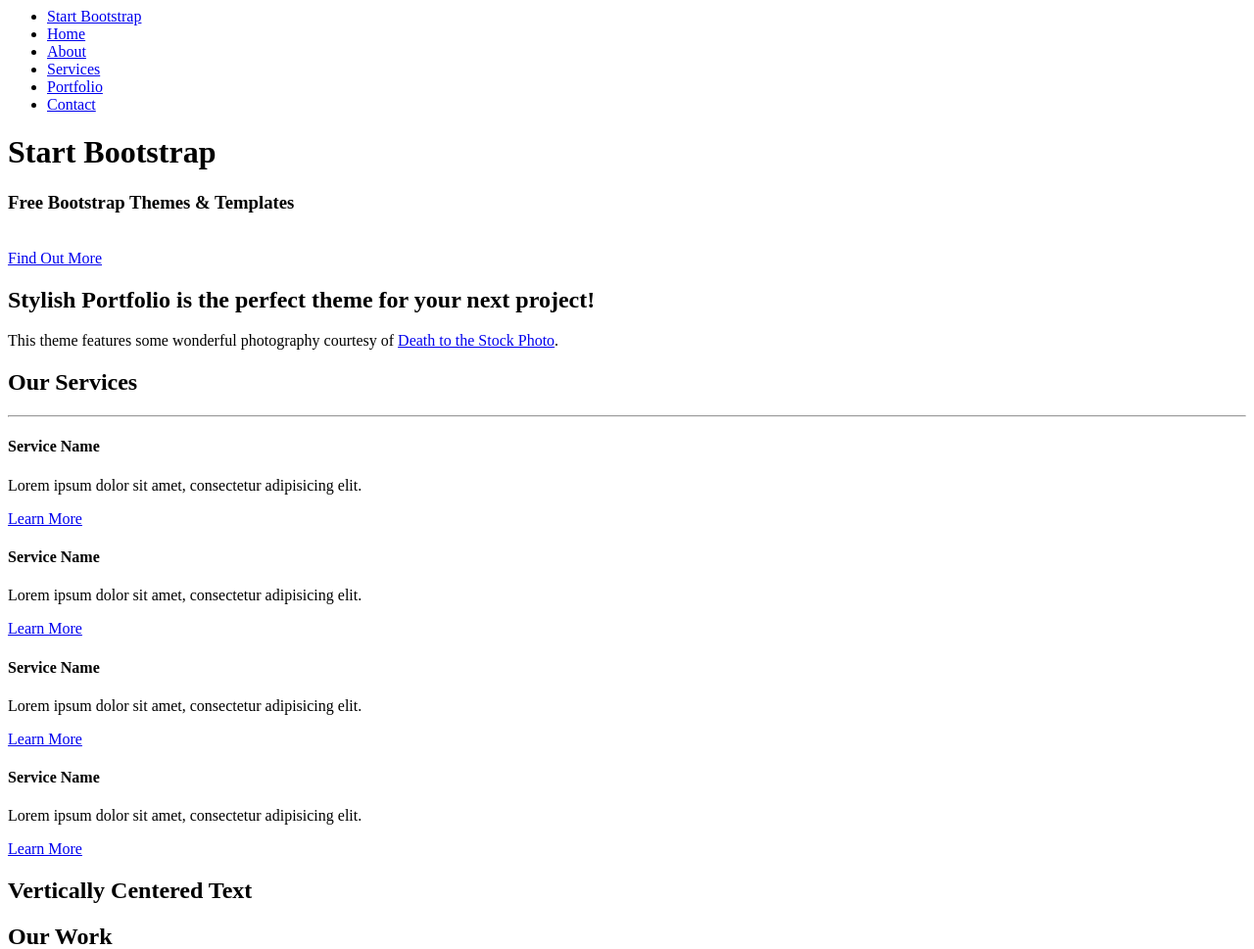
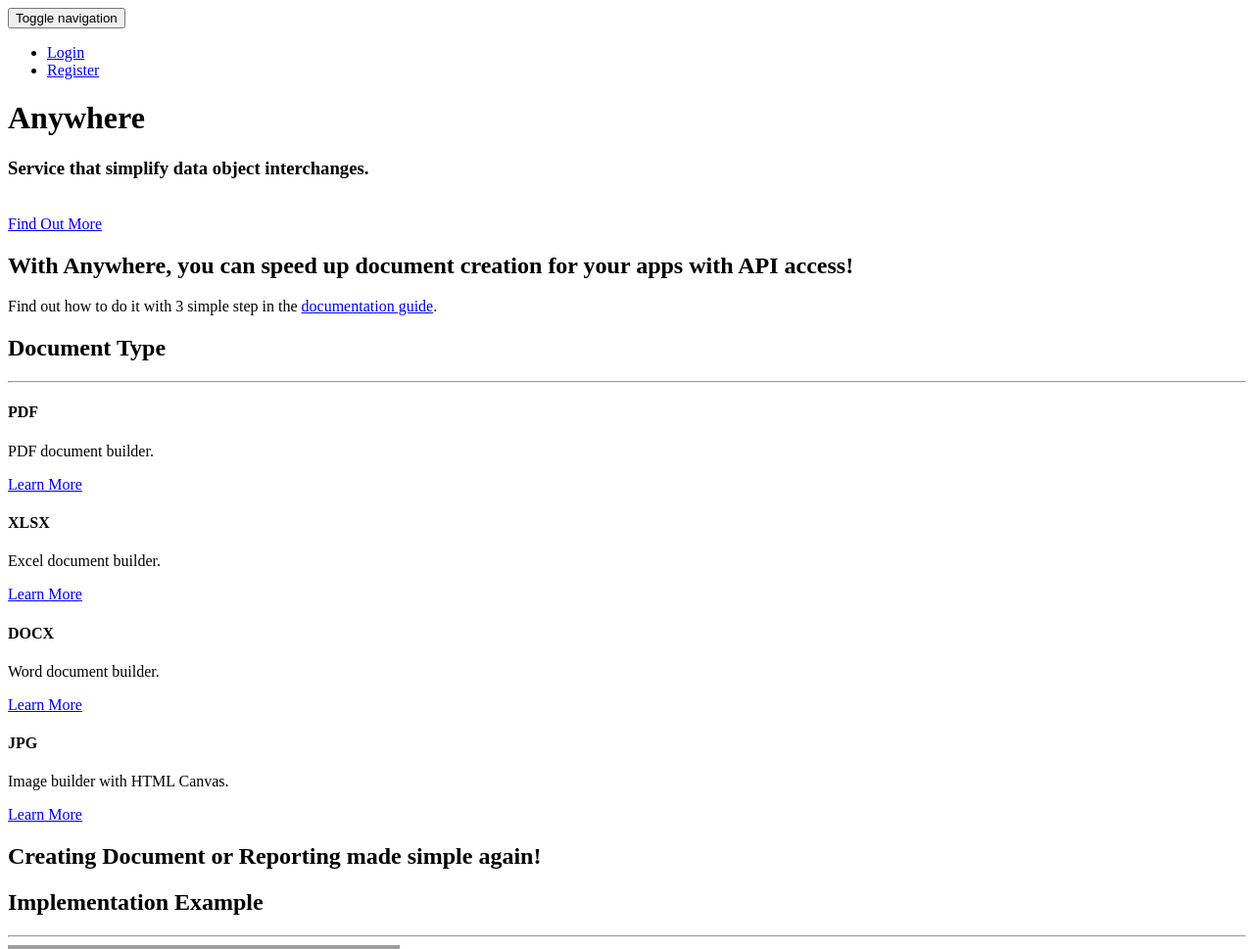
Before and after one commit to Velliz/anywhere, a PHP site: template src/view/frontend/main.php in a window 1280 px wide. Shown: the top 969 px of the page at 98% size. Run offline with PHP 8.4, Linux system fonts and the light colour scheme; the template is opened without the code that fills it, so the values that code supplies are empty; some libraries are stand-ins or nearby versions; grey boxes are pictures that could not be loaded.

Commit message:
design homepage

```diff
--- a/src/view/frontend/main.php
+++ b/src/view/frontend/main.php
@@ -1,36 +1,29 @@
 <body>
 
-<!-- Navigation -->
-<a id="menu-toggle" href="#" class="btn btn-dark btn-lg toggle"><i class="fa fa-bars"></i></a>
-<nav id="sidebar-wrapper">
-    <ul class="sidebar-nav">
-        <a id="menu-close" href="#" class="btn btn-light btn-lg pull-right toggle"><i class="fa fa-times"></i></a>
-        <li class="sidebar-brand">
-            <a href="#top" onclick=$ ( "#menu-close").click();>Start Bootstrap</a>
-        </li>
-        <li>
-            <a href="#top" onclick=$ ( "#menu-close").click();>Home</a>
-        </li>
-        <li>
-            <a href="#about" onclick=$ ( "#menu-close").click();>About</a>
-        </li>
-        <li>
-            <a href="#services" onclick=$ ( "#menu-close").click();>Services</a>
-        </li>
-        <li>
-            <a href="#portfolio" onclick=$ ( "#menu-close").click();>Portfolio</a>
-        </li>
-        <li>
-            <a href="#contact" onclick=$ ( "#menu-close").click();>Contact</a>
-        </li>
-    </ul>
+<nav class="navbar navbar-inverse navbar-fixed-top">
+    <div class="container">
+        <div class="navbar-header">
+            <button aria-controls="navbar" aria-expanded="false" data-target="#navbar" data-toggle="collapse" class="navbar-toggle collapsed" type="button">
+                <span class="sr-only">Toggle navigation</span>
+                <span class="icon-bar"></span>
+                <span class="icon-bar"></span>
+                <span class="icon-bar"></span>
+            </button>
+        </div>
+        <div class="navbar-collapse collapse" id="navbar">
+            <ul class="nav navbar-nav navbar-right">
+                <li><a href="#" class="btn btn-lg btn-dark">Login</a></li>
+                <li><a href="#" class="btn btn-lg btn-dark">Register</a></li>
+            </ul>
+        </div>
+    </div>
 </nav>
 
 <!-- Header -->
 <header id="top" class="header">
     <div class="text-vertical-center">
-        <h1>Start Bootstrap</h1>
-        <h3>Free Bootstrap Themes &amp; Templates</h3>
+        <h1>Anywhere</h1>
+        <h3>Service that simplify data object interchanges.</h3>
         <br>
         <a href="#about" class="btn btn-dark btn-lg">Find Out More</a>
     </div>
@@ -41,22 +34,18 @@
     <div class="container">
         <div class="row">
             <div class="col-lg-12 text-center">
-                <h2>Stylish Portfolio is the perfect theme for your next project!</h2>
-                <p class="lead">This theme features some wonderful photography courtesy of <a target="_blank" href="http://join.deathtothestockphoto.com/">Death to the Stock Photo</a>.</p>
+                <h2>With Anywhere, you can speed up document creation for your apps with API access!</h2>
+                <p class="lead">Find out how to do it with 3 simple step in the <a href="anywhere/docs">documentation guide</a>.</p>
             </div>
         </div>
-        <!-- /.row -->
     </div>
-    <!-- /.container -->
 </section>
 
-<!-- Services -->
-<!-- The circle icons use Font Awesome's stacked icon classes. For more information, visit http://fontawesome.io/examples/ -->
 <section id="services" class="services bg-primary">
     <div class="container">
         <div class="row text-center">
             <div class="col-lg-10 col-lg-offset-1">
-                <h2>Our Services</h2>
+                <h2>Document Type</h2>
                 <hr class="small">
                 <div class="row">
                     <div class="col-md-3 col-sm-6">
@@ -66,9 +55,9 @@
                                 <i class="fa fa-cloud fa-stack-1x text-primary"></i>
                             </span>
                             <h4>
-                                <strong>Service Name</strong>
+                                <strong>PDF</strong>
                             </h4>
-                            <p>Lorem ipsum dolor sit amet, consectetur adipisicing elit.</p>
+                            <p>PDF document builder.</p>
                             <a href="#" class="btn btn-light">Learn More</a>
                         </div>
                     </div>
@@ -79,9 +68,9 @@
                                 <i class="fa fa-compass fa-stack-1x text-primary"></i>
                             </span>
                             <h4>
-                                <strong>Service Name</strong>
+                                <strong>XLSX</strong>
                             </h4>
-                            <p>Lorem ipsum dolor sit amet, consectetur adipisicing elit.</p>
+                            <p>Excel document builder.</p>
                             <a href="#" class="btn btn-light">Learn More</a>
                         </div>
                     </div>
@@ -92,9 +81,9 @@
                                 <i class="fa fa-flask fa-stack-1x text-primary"></i>
                             </span>
                             <h4>
-                                <strong>Service Name</strong>
+                                <strong>DOCX</strong>
                             </h4>
-                            <p>Lorem ipsum dolor sit amet, consectetur adipisicing elit.</p>
+                            <p>Word document builder.</p>
                             <a href="#" class="btn btn-light">Learn More</a>
                         </div>
                     </div>
@@ -105,9 +94,9 @@
                                 <i class="fa fa-shield fa-stack-1x text-primary"></i>
                             </span>
                             <h4>
-                                <strong>Service Name</strong>
+                                <strong>JPG</strong>
                             </h4>
-                            <p>Lorem ipsum dolor sit amet, consectetur adipisicing elit.</p>
+                            <p>Image builder with HTML Canvas.</p>
                             <a href="#" class="btn btn-light">Learn More</a>
                         </div>
                     </div>
@@ -124,7 +113,7 @@
 <!-- Callout -->
 <aside class="callout">
     <div class="text-vertical-center">
-        <h1>Vertically Centered Text</h1>
+        <h1>Creating Document or Reporting made simple again!</h1>
     </div>
 </aside>
 
@@ -133,7 +122,7 @@
     <div class="container">
         <div class="row">
             <div class="col-lg-10 col-lg-offset-1 text-center">
-                <h2>Our Work</h2>
+                <h2>Implementation Example</h2>
                 <hr class="small">
                 <div class="row">
                     <div class="col-md-6">
@@ -165,8 +154,6 @@
                         </div>
                     </div>
                 </div>
-                <!-- /.row (nested) -->
-                <a href="#" class="btn btn-dark">View More Items</a>
             </div>
             <!-- /.col-lg-10 -->
         </div>
@@ -180,36 +167,22 @@
     <div class="container">
         <div class="row">
             <div class="col-lg-12 text-center">
-                <h3>The buttons below are impossible to resist.</h3>
-                <a href="#" class="btn btn-lg btn-light">Click Me!</a>
-                <a href="#" class="btn btn-lg btn-dark">Look at Me!</a>
+                <h3>Let's build your own Document or Reporting.</h3>
+                <a href="#" class="btn btn-lg btn-light">Login</a>
+                <a href="#" class="btn btn-lg btn-dark">Register</a>
             </div>
         </div>
     </div>
 </aside>
-
-<!-- Map -->
-<section id="contact" class="map">
-    <iframe width="100%" height="100%" frameborder="0" scrolling="no" marginheight="0" marginwidth="0" src="https://maps.google.com/maps?f=q&amp;source=s_q&amp;hl=en&amp;geocode=&amp;q=Twitter,+Inc.,+Market+Street,+San+Francisco,+CA&amp;aq=0&amp;oq=twitter&amp;sll=28.659344,-81.187888&amp;sspn=0.128789,0.264187&amp;ie=UTF8&amp;hq=Twitter,+Inc.,+Market+Street,+San+Francisco,+CA&amp;t=m&amp;z=15&amp;iwloc=A&amp;output=embed"></iframe>
-    <br />
-    <small>
-        <a href="https://maps.google.com/maps?f=q&amp;source=embed&amp;hl=en&amp;geocode=&amp;q=Twitter,+Inc.,+Market+Street,+San+Francisco,+CA&amp;aq=0&amp;oq=twitter&amp;sll=28.659344,-81.187888&amp;sspn=0.128789,0.264187&amp;ie=UTF8&amp;hq=Twitter,+Inc.,+Market+Street,+San+Francisco,+CA&amp;t=m&amp;z=15&amp;iwloc=A"></a>
-    </small>
-    </iframe>
-</section>
 
 <!-- Footer -->
 <footer>
     <div class="container">
         <div class="row">
             <div class="col-lg-10 col-lg-offset-1 text-center">
-                <h4><strong>Start Bootstrap</strong>
-                </h4>
-                <p>3481 Melrose Place
-                    <br>Beverly Hills, CA 90210</p>
+                <h4><strong>Anywhere</strong></h4>
                 <ul class="list-unstyled">
-                    <li><i class="fa fa-phone fa-fw"></i> (123) 456-7890</li>
-                    <li><i class="fa fa-envelope-o fa-fw"></i> <a href="mailto:name@example.com">name@example.com</a>
+                    <li><i class="fa fa-envelope-o fa-fw"></i> <a href="mailto:diditvelliz@gmail.com">diditvelliz@gmail.com</a>
                     </li>
                 </ul>
                 <br>
@@ -224,8 +197,8 @@
                         <a href="#"><i class="fa fa-dribbble fa-fw fa-3x"></i></a>
                     </li>
                 </ul>
-                <hr class="small">
-                <p class="text-muted">Copyright &copy; Your Website 2014</p>
+                <hr class="medium">
+                <p class="text-muted">Copyright &copy; 2016 - Didit Velliz</p>
             </div>
         </div>
     </div>
@@ -311,7 +284,5 @@
     // Enable map zooming with mouse scroll when the user clicks the map
     $('.map').on('click', onMapClickHandler);
 </script>
-
 </body>
-
 </html>
--- a/src/view/templates/head.php
+++ b/src/view/templates/head.php
@@ -9,7 +9,7 @@
     <meta name="description" content="">
     <meta name="author" content="">
 
-    <title>Stylish Portfolio - Start Bootstrap Theme</title>
+    <title>Anywhere</title>
 
     <!-- Bootstrap Core CSS -->
     <link href="assets/css/bootstrap.min.css" rel="stylesheet">
```
Also changed, not shown: src/view/templates/footer.php (+28 -0 lines).
